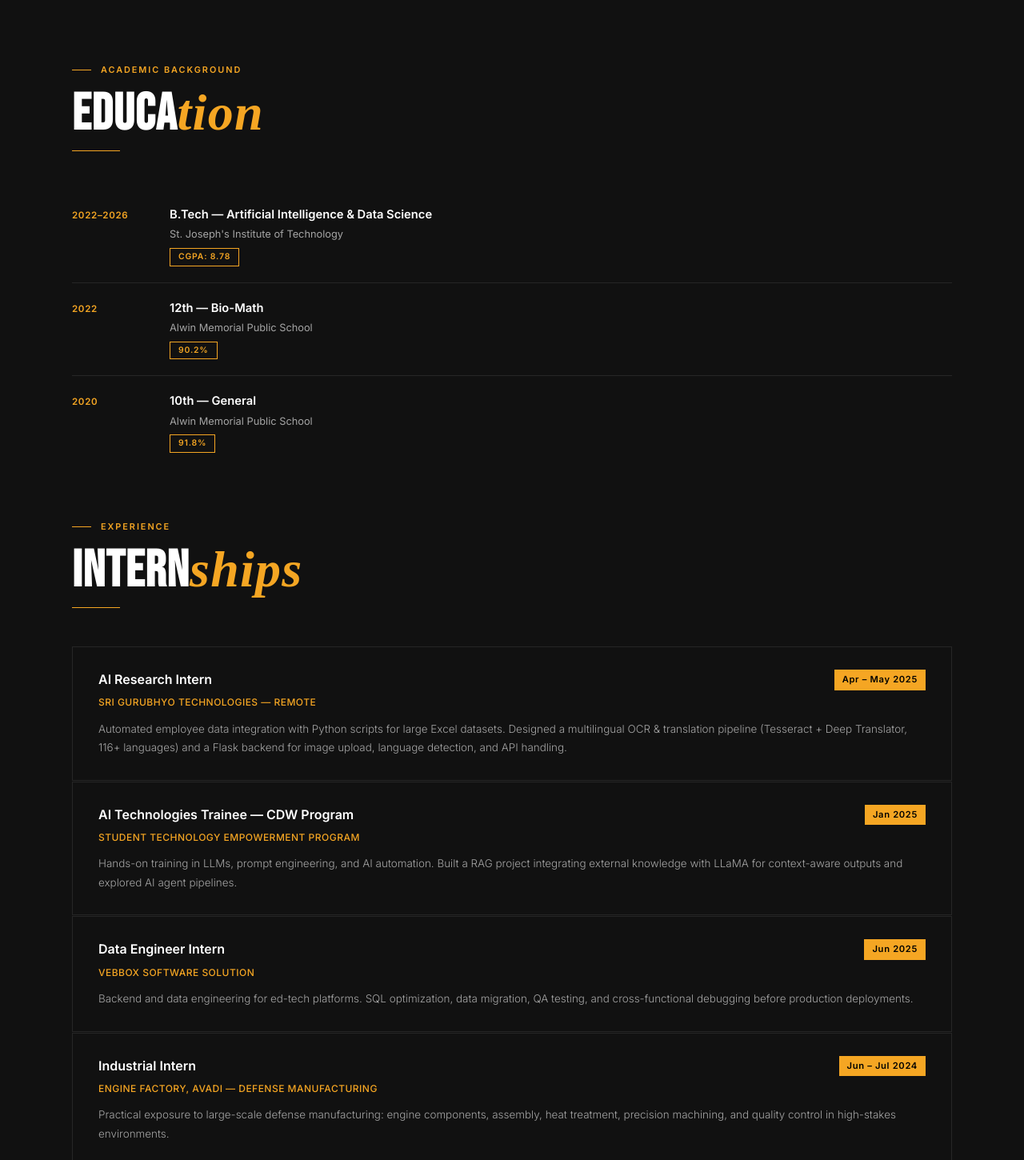
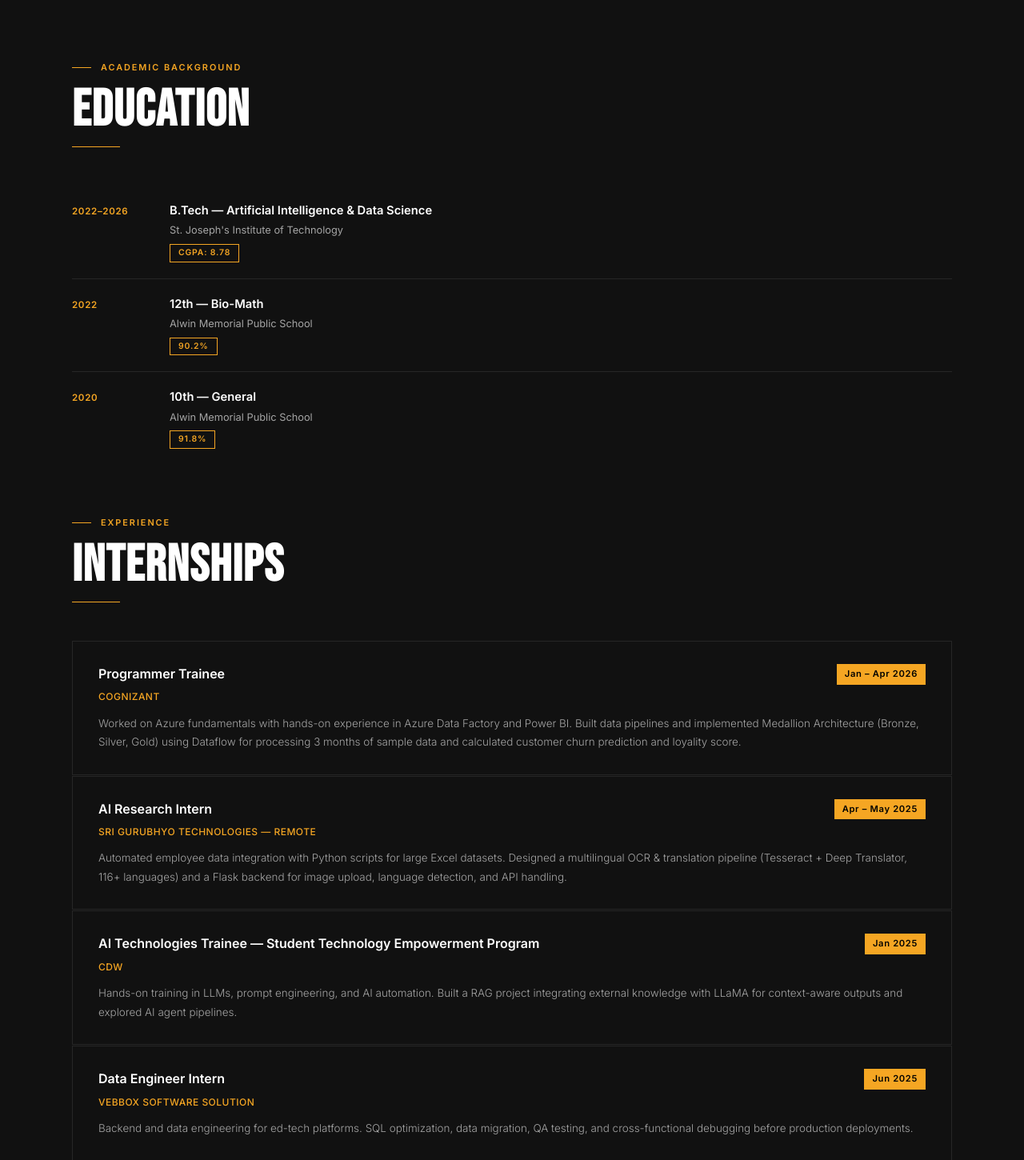
Before and after one commit to VethikaV/B-Y_Portfolio, a React (Vite) app in the folder portfolio/: page / in a window 1280 px wide. Shown: the part 1520-2970 px from the top of the page at 80% size. Built offline with nearby package versions, Linux system fonts and the light colour scheme; a web font is replaced by a local one.

Commit message:
done some changes in format and also added new intern

```diff
--- a/portfolio/src/components/about.jsx
+++ b/portfolio/src/components/about.jsx
@@ -9,7 +9,7 @@ function About() {
         {/* Header */}
         <div className="about-header sr">
           <span className="s-eyebrow">About Me</span>
-          <h2 className="s-title">ABOUT <em>Me</em></h2>
+          <h2 className="s-title">ABOUT ME</h2>
           <div className="s-rule"></div>
         </div>
 
@@ -47,7 +47,7 @@ function About() {
         <div className="about-block sr">
           <div className="about-block-header">
             <span className="s-eyebrow">Academic Background</span>
-            <h3 className="about-block-title">EDUCA<em>tion</em></h3>
+            <h3 className="about-block-title">EDUCATION</h3>
             <div className="s-rule"></div>
           </div>
           <div className="edu-list">
@@ -82,10 +82,20 @@ function About() {
         <div className="about-block sr">
           <div className="about-block-header">
             <span className="s-eyebrow">Experience</span>
-            <h3 className="about-block-title">INTERN<em>ships</em></h3>
+            <h3 className="about-block-title">INTERNSHIPS</h3>
             <div className="s-rule"></div>
           </div>
           <div className="internship-list">
+
+           <div className="internship-item">
+  <div className="internship-item-head">
+    <div className="internship-item-role">Programmer Trainee</div>
+    <span className="internship-item-date">Jan – Apr 2026</span>
+  </div>
+  <div className="internship-item-org">Cognizant </div>
+  <p>Worked on Azure fundamentals with hands-on experience in Azure Data Factory and Power BI. Built data pipelines and implemented Medallion Architecture (Bronze, Silver, Gold) using Dataflow for processing 3 months of sample data and calculated customer churn prediction and loyality score.</p>
+</div>
+
 
             <div className="internship-item">
               <div className="internship-item-head">
@@ -98,10 +108,10 @@ function About() {
 
             <div className="internship-item">
               <div className="internship-item-head">
-                <div className="internship-item-role">AI Technologies Trainee — CDW Program</div>
+                <div className="internship-item-role">AI Technologies Trainee — Student Technology Empowerment Program</div>
                 <span className="internship-item-date">Jan 2025</span>
               </div>
-              <div className="internship-item-org">Student Technology Empowerment Program</div>
+              <div className="internship-item-org">CDW</div>
               <p>Hands-on training in LLMs, prompt engineering, and AI automation. Built a RAG project integrating external knowledge with LLaMA for context-aware outputs and explored AI agent pipelines.</p>
             </div>
 
--- a/portfolio/src/components/achievement.jsx
+++ b/portfolio/src/components/achievement.jsx
@@ -9,7 +9,7 @@ const Achievement = () => {
         {/* Header */}
         <div className="achievement-header sr">
           <span className="s-eyebrow">Recognition</span>
-          <h2 className="s-title">ACHIEVE<em>ments</em></h2>
+          <h2 className="s-title">ACHIEVEMENTS</h2>
           <div className="s-rule"></div>
         </div>
 
```
